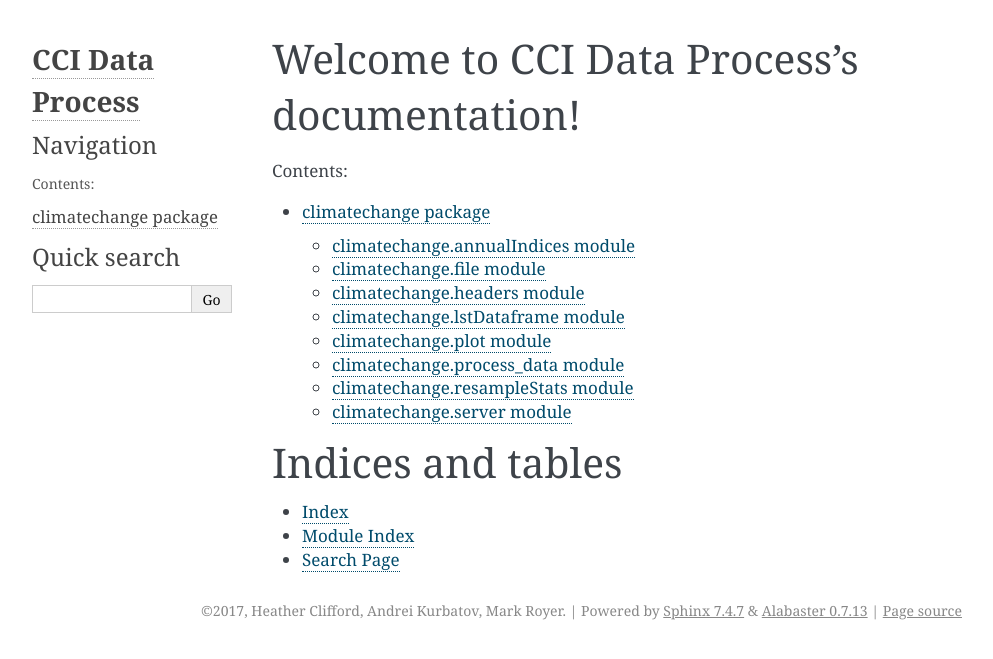
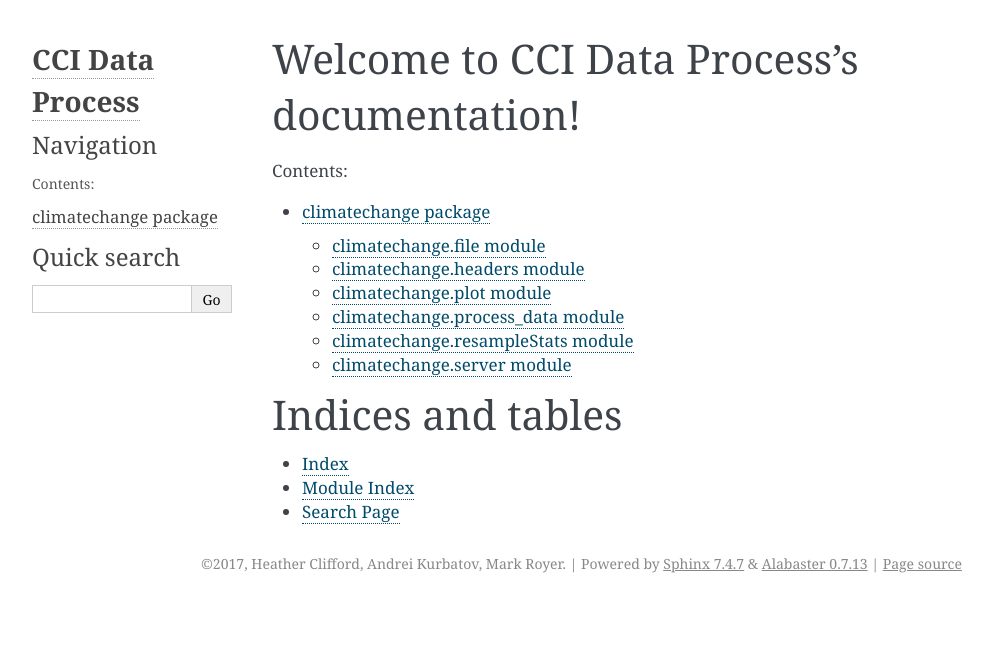
Before and after one commit to ClimateChangeInstitute/cci-data-process, a Sphinx documentation site: the page built from doc/index.rst, in a window 1280 px wide. Shown: the top 659 px of the page, without its empty margins (148-1141 px from the left). Built offline with Sphinx 7.4.7, drawn with Linux system fonts in a browser that asks for light colours.

Commit message:
Remove old modules from docs and update make.bat build

```diff
--- a/doc/api.rst
+++ b/doc/api.rst
@@ -1,13 +1,5 @@
 climatechange package
 =====================
-
-climatechange\.annualIndices module
------------------------------------
-
-.. automodule:: climatechange.annualIndices
-    :members:
-    :undoc-members:
-    :show-inheritance:
 
 climatechange\.file module
 --------------------------
@@ -21,14 +13,6 @@ climatechange\.headers module
 -----------------------------
 
 .. automodule:: climatechange.headers
-    :members:
-    :undoc-members:
-    :show-inheritance:
-
-climatechange\.lstDataframe module
------------------------------------
-
-.. automodule:: climatechange.lstDataframe
     :members:
     :undoc-members:
     :show-inheritance:
```
Also changed, not shown: 1 other file.
